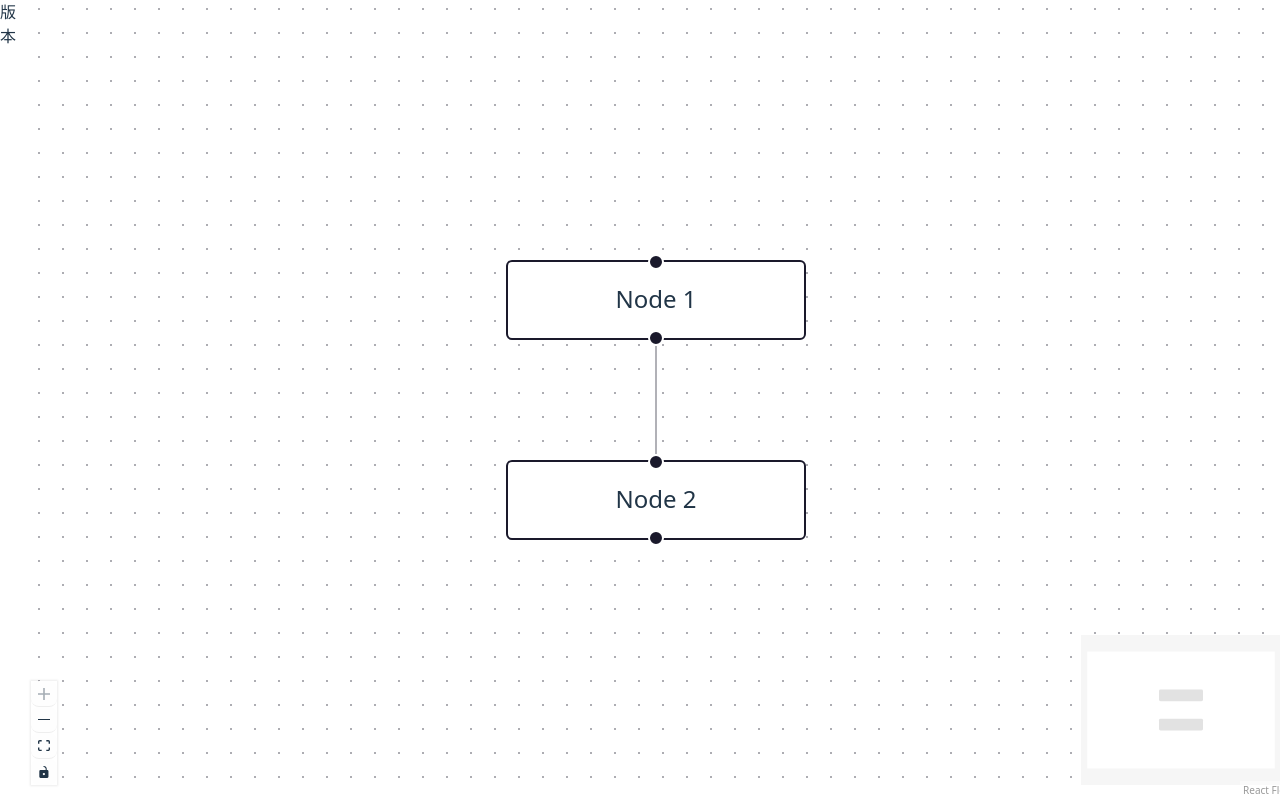
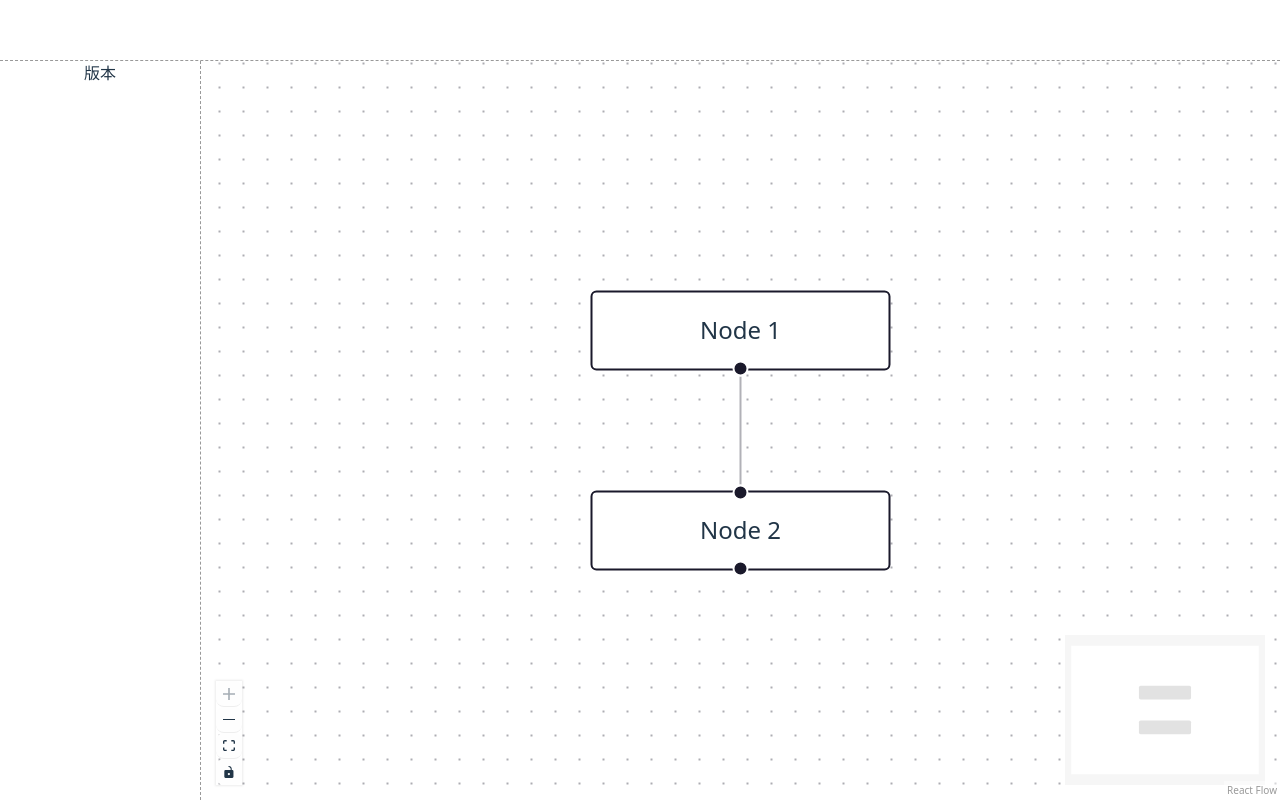
Before and after one commit to fengjutian/deep-file, a React (Vite) app in the folder frontend/: page / in a window 1280 px wide. Built offline with nearby package versions, Linux system fonts and the light colour scheme.

Commit message:
fix(workbench): 修正初始节点类型和容器样式
将初始节点n1添加input类型，确保正确显示为输入节点
将容器样式从vw/vh改为百分比，避免潜在的布局问题

```diff
--- a/frontend/src/App.css
+++ b/frontend/src/App.css
@@ -13,18 +13,35 @@
   color: #888;
 }
 
+.operator-ctx{
+  width: 100%;
+  height: 60px;
+  border-bottom: 1px dashed #999999;
+}
+
 .app-ctx {
   width: 100vw;
   height: 100vh;
 
   display: flex;
+  flex-direction: column;
+}
+
+.workflow-ctx{
+  flex: 1;
+  width: 100%;
+  height: 100%;
+
+  display: flex;
   flex-direction: row;
   justify-content: flex-start;
   align-items: center;
+
 }
 
 .workbench-ctx{
   flex: 1;
   width: 100%;
   height: 100%;
+  border-left: 1px dashed #999999;
 }
--- a/frontend/src/App.tsx
+++ b/frontend/src/App.tsx
@@ -11,9 +11,14 @@ function App() {
   return (
     <>
       <div className='app-ctx'>
-        <WorkflowVersion />
-        <div className='workbench-ctx'>
-          <Workbench />
+        <div  className='operator-ctx'>
+
+        </div>
+        <div className='workflow-ctx'>
+          <WorkflowVersion />
+          <div className='workbench-ctx'>
+            <Workbench />
+          </div>
         </div>
       </div>
     </>
--- a/frontend/src/pages/workbench/index.tsx
+++ b/frontend/src/pages/workbench/index.tsx
@@ -12,7 +12,7 @@ import '@xyflow/react/dist/style.css';
 import { useCallback, useState } from 'react';
 
 const initialNodes = [
-  { id: 'n1', position: { x: 0, y: 0 }, data: { label: 'Node 1' } },
+  { id: 'n1', position: { x: 0, y: 0 }, data: { label: 'Node 1' }, type: 'input' },
   { id: 'n2', position: { x: 0, y: 100 }, data: { label: 'Node 2' } },
 ];
 const initialEdges = [{ id: 'n1-n2', source: 'n1', target: 'n2' }];
@@ -35,7 +35,7 @@ export default function App() {
   );
 
   return (
-    <div style={{ width: '100vw', height: '100vh' }}>
+    <div style={{ width: '100%', height: '100%' }}>
       <ReactFlow
         nodes={nodes}
         edges={edges}
```
